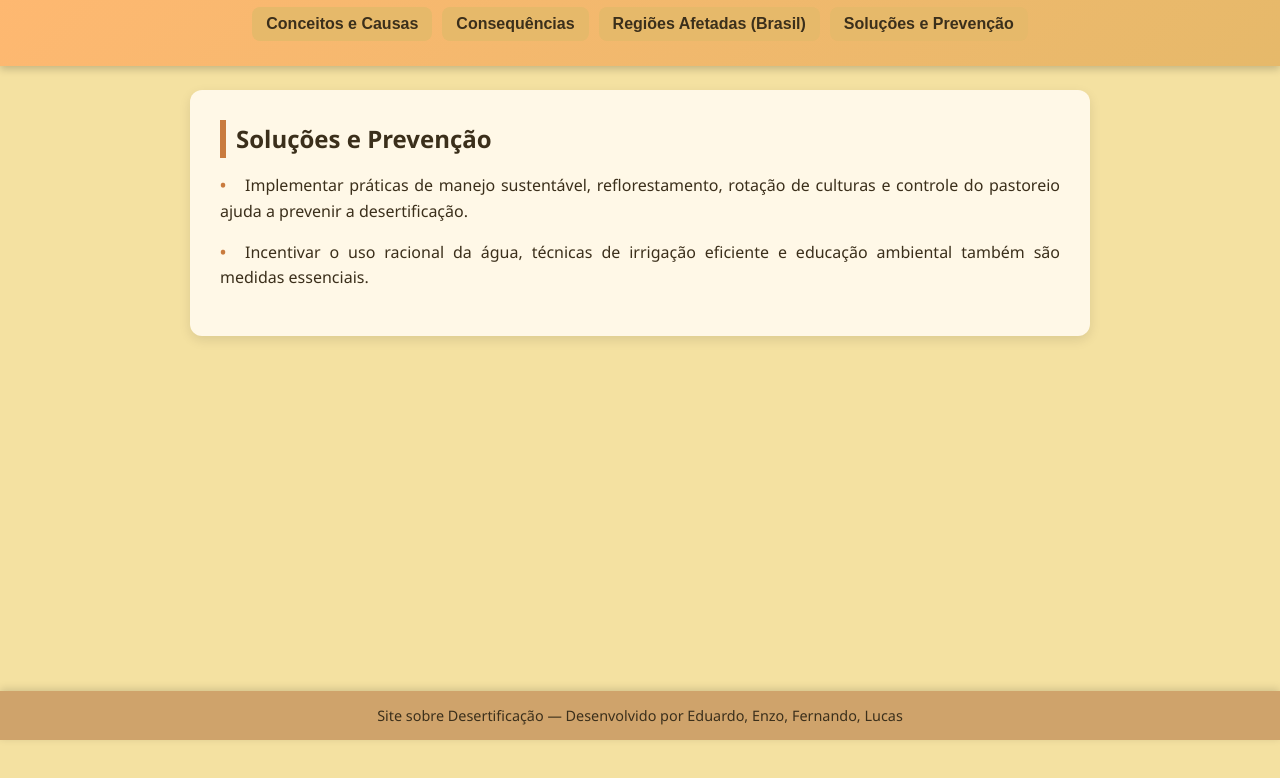
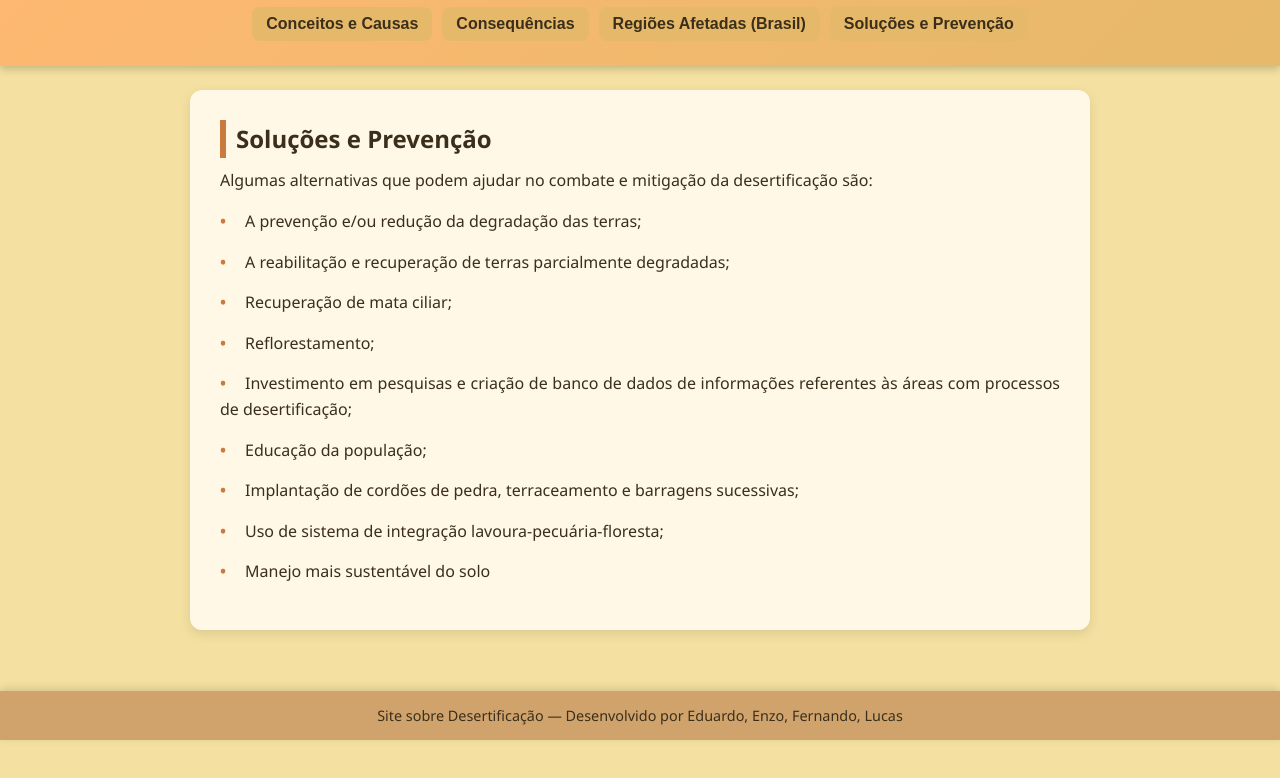
Before and after one commit to Fernando2219/meusite, a plain HTML site: page index.html in a window 1280 px wide. Both pictures are taken after a click on the label "Soluções e Prevenção". Shown: the part 60-838 px from the top of the page. Drawn offline with Linux system fonts and the light colour scheme.

Commit message:
Update index.html

```diff
--- a/index.html
+++ b/index.html
@@ -3,9 +3,8 @@
 
 <head>
     <meta charset="UTF-8">
-    <meta name="viewport" content="width=device-width, initial-scale=1.0">
     <title>Desertificação</title>
-    <link rel="icon" type="image/x-icon" href="src/img/favicon.ico">
+    <link rel="stylesheet" href="src/img/favicon.ico">
     <style>
         /* Reset básico */
         * {
@@ -270,7 +269,8 @@
             <h3>Causas Humanas</h3>
             <p class="topico">Desmatamento – remove a cobertura vegetal, expondo o solo ao vento e à chuva.</p>
             <p class="topico">Queimadas – destroem a vegetação e reduzem os nutrientes do solo.</p>
-            <p class="topico">Uso excessivo do solo – plantações contínuas e pastagens intensas esgotam os nutrientes.</p>
+            <p class="topico">Uso excessivo do solo – plantações contínuas e pastagens intensas esgotam os nutrientes.
+            </p>
             <p class="topico">Manejo inadequado – falta de rotação de culturas e descanso do solo acelera a degradação.
             </p>
         </div>
@@ -301,15 +301,15 @@
                 combinação de clima seco e exploração intensa do solo.</p>
             <div class="galeria">
                 <figure>
-                    <img src="src/img/regiao1.jpg" alt="Seridó">
+                    <img src="/img/regiao1.jpg" alt="Seridó">
                     <figcaption>Seridó - RN</figcaption>
                 </figure>
                 <figure>
-                    <img src="src/img/regiao2.jpg" alt="Cabrobó">
+                    <img src="/img/regiao2.jpg" alt="Cabrobó">
                     <figcaption>Cabrobó - PE</figcaption>
                 </figure>
                 <figure>
-                    <img src="src/img/iracuba.jpeg" alt="Iraçuba">
+                    <img src="/img/iracuba.jpeg" alt="Iraçuba">
                     <figcaption>Iraçuba - CE</figcaption>
                 </figure>
             </div>
@@ -318,10 +318,24 @@
         <!-- Soluções -->
         <div id="solucoes" class="tela">
             <h2>Soluções e Prevenção</h2>
-            <p class="topico">Implementar práticas de manejo sustentável, reflorestamento, rotação de culturas e
-                controle do pastoreio ajuda a prevenir a desertificação.</p>
-            <p class="topico">Incentivar o uso racional da água, técnicas de irrigação eficiente e educação ambiental
-                também são medidas essenciais.</p>
+            Algumas alternativas que podem ajudar no combate e mitigação da desertificação são:
+
+            <p class="topico">A prevenção e/ou redução da degradação das terras;</p>
+            <p class="topico">A reabilitação e recuperação de terras parcialmente degradadas;</p>
+
+            <p class="topico">Recuperação de mata ciliar;</p>
+
+            <p class="topico">Reflorestamento;</p>
+
+            <p class="topico">Investimento em pesquisas e criação de banco de dados de informações referentes às áreas
+                com processos de desertificação;</p>
+
+            <p class="topico">Educação da população;</p>
+            <p class="topico">Implantação de cordões de pedra, terraceamento e barragens sucessivas;</p>
+
+            <p class="topico">Uso de sistema de integração lavoura-pecuária-floresta;</p>
+
+            <p class="topico">Manejo mais sustentável do solo</p>
         </div>
 
     </div>
@@ -346,5 +360,4 @@
     </script>
 </body>
 
-
 </html>
```
Lines whose indentation alone changed are shown as unchanged.
